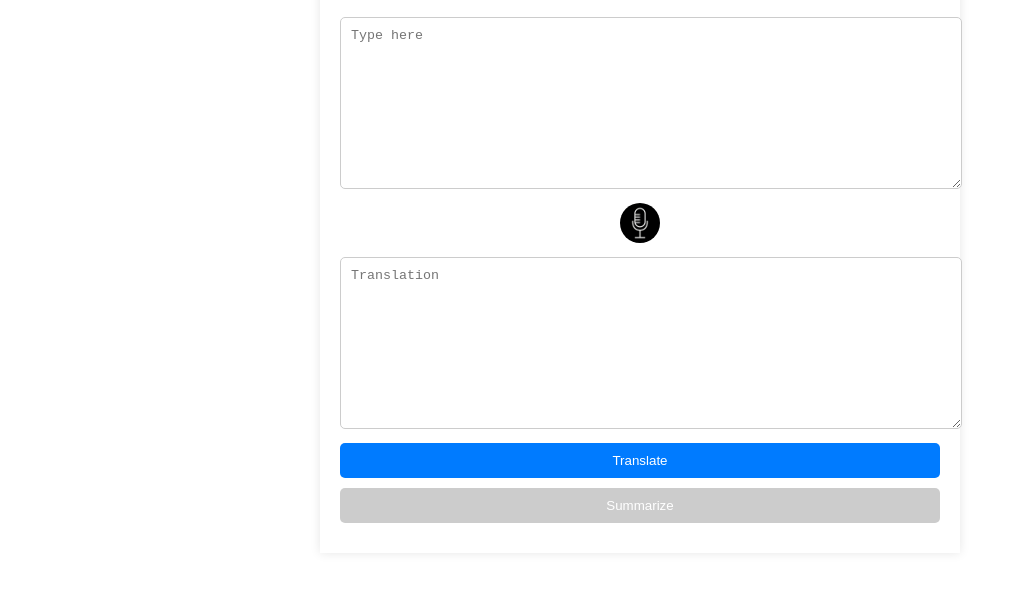
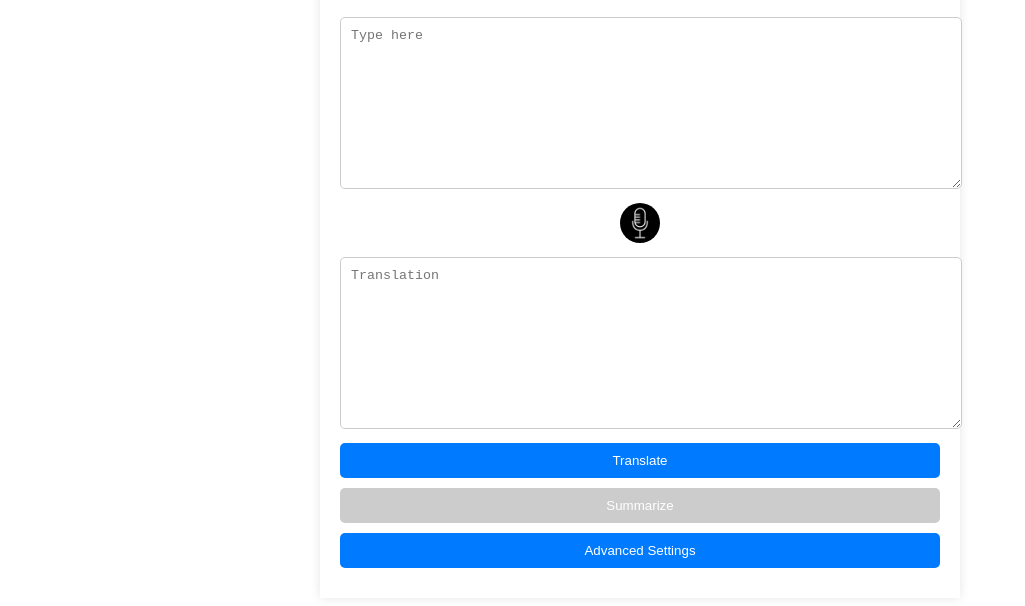
Before and after one commit to dddom1kkk/AI-based-Communication-Tool-and-Traslator, a plain HTML site: page speak-to-translate.html in a window 1280 px wide. Shown: the part 184-790 px from the top of the page, without its empty margins (0-1025 px from the left). Drawn offline with Linux system fonts and the light colour scheme.

Commit message:
#3. Added Advanced Settings button for speech page.

```diff
--- a/speak-to-translate.html
+++ b/speak-to-translate.html
@@ -40,8 +40,8 @@
 
     <div class="container">
       <header>
+        <!-- Added "Speech" @dddom1kkk-->
         <h1>AI Speech Translator</h1>
-        <!-- Added "Speech" @dddom1kkk-->
       </header>
 
       <div class="language-selection-section">
@@ -89,6 +89,9 @@
         >
           Summarize
         </button>
+        <button class="app-buttons" onclick="showSettings()">
+          Advanced Settings
+        </button>
       </div>
     </div>
   </body>
```
Also changed, not shown: text-to-translate.html (+1 -1 lines).
